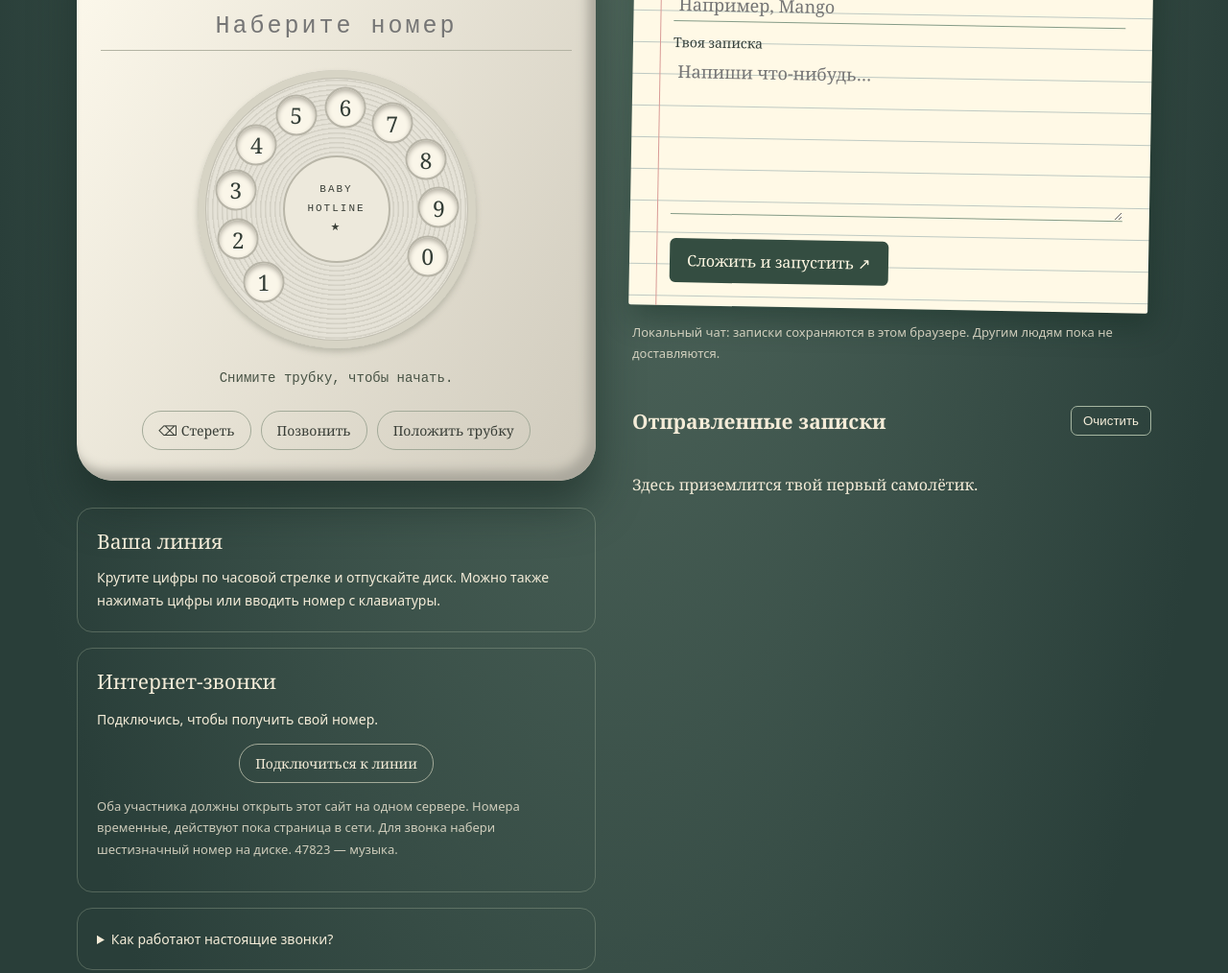
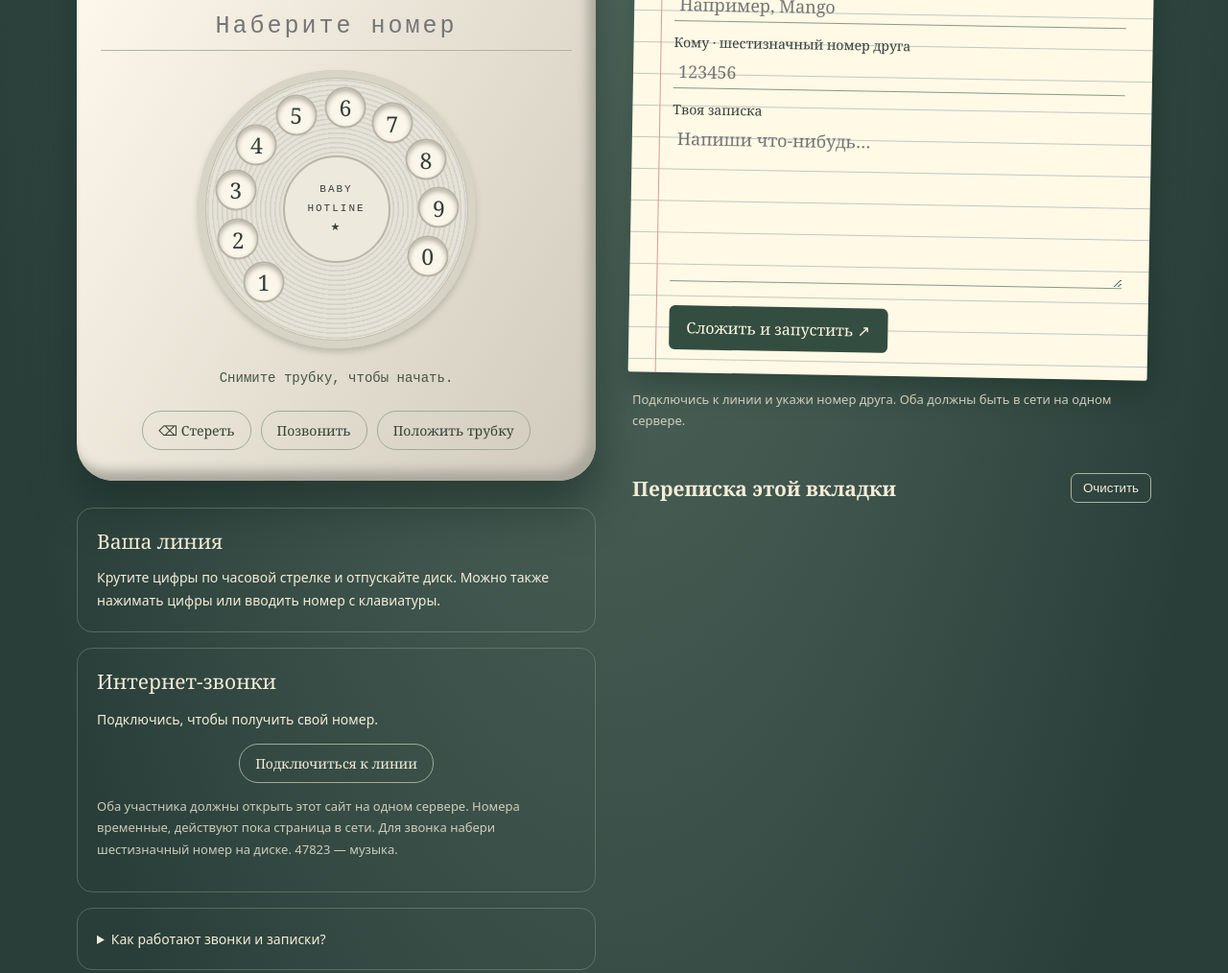
Before and after one commit to sherbakovyan7-bit/babyhotline, a website: page index.html in a window 1280 px wide. Shown: the part 357-1371 px from the top of the page at 96% size. Drawn offline with Linux system fonts and the light colour scheme.

Commit message:
Add online paper message delivery through shared backend

```diff
--- /dev/null
+++ b/chat.js
@@ -0,0 +1,16 @@
+(() => {
+ const el=id=>document.getElementById(id),form=el('paper');
+ const label=document.createElement('label');label.htmlFor='recipient';label.textContent='Кому · шестизначный номер друга';
+ const input=document.createElement('input');input.id='recipient';input.inputMode='numeric';input.maxLength=6;input.pattern='[0-9]{6}';input.required=true;input.placeholder='123456';
+ form.insertBefore(label,el('message').previousElementSibling);label.after(input);
+ el('mailStatus').textContent='Подключись к линии и укажи номер друга. Оба должны быть в сети на одном сервере.';
+ document.querySelector('footer').textContent='Сообщения и номера передаются общему серверу. Вдохновлено названием песни Джека Стаубера. Неофициальный проект.';
+ document.querySelector('.post-heading h2').textContent='Переписка этой вкладки';
+ el('letters').replaceChildren();
+ el('clearMail').onclick=()=>el('letters').replaceChildren();
+ let sending=false,receiving=false;const seen=new Set();
+ function show(m,outgoing){const card=document.createElement('article');card.className='letter';const name=document.createElement('strong'),text=document.createElement('p'),time=document.createElement('small');name.textContent=(outgoing?'Ты → '+m.to:m.name+' · '+m.from);text.textContent=m.text;time.textContent=new Date(m.time).toLocaleTimeString();card.append(name,text,time);el('letters').prepend(card);while(el('letters').children.length>100)el('letters').lastChild.remove();}
+ el('paper').onsubmit=async e=>{e.preventDefault();if(sending)return;const name=el('sender').value.trim(),text=el('message').value.trim(),to=el('recipient').value.trim();if(!name||!text||!/^\d{6}$/.test(to)){el('mailStatus').textContent='Заполни ник, номер друга и сообщение.';return}sending=true;el('send').disabled=true;el('mailStatus').textContent='Передаём записку серверу…';try{const result=await window.hotlineChat.send(to,name,text);show(result.message,true);el('message').value='';el('paper').classList.add('folding');const rect=el('paper').getBoundingClientRect();setTimeout(()=>{const plane=document.createElement('div');plane.className='plane';plane.textContent='➤';plane.style.fontSize='75px';plane.style.left=rect.left+rect.width/2+'px';plane.style.top=rect.top+rect.height/2+'px';document.body.append(plane);setTimeout(()=>{plane.remove();el('paper').classList.remove('folding')},1100)},600);el('mailStatus').textContent='Записка принята сервером для '+to+'. Друг увидит её при следующем обновлении; это не отметка о прочтении.';}catch(error){el('mailStatus').textContent=error.message;}finally{sending=false;el('send').disabled=false;}};
+ async function receive(){if(receiving)return;receiving=true;try{const result=await window.hotlineChat?.receive();if(!result)return;for(const m of result.messages){if(seen.has(m.id))continue;seen.add(m.id);show(m,false);el('mailStatus').textContent='✈ Новая записка от '+m.name+' · '+m.from;}if(seen.size>500){const ids=result.messages.map(m=>m.id);seen.clear();ids.forEach(id=>seen.add(id))}}catch(error){el('mailStatus').textContent='Не удалось получить сообщения: '+error.message}finally{receiving=false}}
+ setInterval(receive,2000);
+})();
--- a/index.html
+++ b/index.html
@@ -20,11 +20,11 @@
 <div class="controls"><button id="erase">⌫ Стереть</button><button id="call">Позвонить</button><button id="hangup">Положить трубку</button></div>
 </section>
 <section class="panel"><h2 id="heading">Ваша линия</h2><div id="story" aria-live="polite">Крутите цифры по часовой стрелке и отпускайте диск. Можно также нажимать цифры или вводить номер с клавиатуры.</div><a class="call" id="external" hidden>Открыть приложение для звонка ↗</a></section>
-<details class="panel"><summary>Как работают настоящие звонки?</summary><p>На мобильном набранный номер открывается в приложении «Телефон». Вызов подтверждаете вы; оплата — по тарифу оператора.</p><p>На компьютере ссылка откроет совместимое приложение телефонии, если оно установлено и настроено. Сам сайт не передаёт голос. Для звонков внутри браузера нужен отдельный VoIP-провайдер, сервер и аккаунт с балансом — здесь они пока не подключены.</p><p>Секретные номера запускают только вымышленную сцену внутри сайта. Это фан-проект, не служба психологической помощи.</p></details>
+<details class="panel"><summary>Как работают звонки и записки?</summary><p>Для общения внутри Baby Hotline оба участника подключаются к одному серверу и получают временные шестизначные номера. Записки передаются через сервер, голос — через WebRTC. В некоторых сетях для голоса нужен TURN.</p><p>Ссылка «Открыть приложение для звонка» относится к обычной телефонии: такие вызовы обслуживает ваш оператор. 47823 включает выбранную музыку.</p><p>Постоянный сервер пока не размещён. История записок временная; подтверждение отправки не означает прочтение.</p></details>
 </div><section class="mail-side" aria-label="Бумажный чат"><form id="paper" class="paper"><h2>Бумажная почта</h2><label for="sender">От кого · ник отправителя</label><input id="sender" required maxlength="40" placeholder="Например, Mango" autocomplete="nickname"><label for="message">Твоя записка</label><textarea id="message" required maxlength="2000" placeholder="Напиши что-нибудь…"></textarea><button id="send" type="submit">Сложить и запустить ↗</button></form><p class="mail-hint" id="mailStatus" role="status">Локальный чат: записки сохраняются в этом браузере. Другим людям пока не доставляются.</p><div class="post-heading"><h2>Отправленные записки</h2><button id="clearMail" type="button">Очистить</button></div><div id="letters" class="letters" aria-label="История записок"></div></section></div></main><footer>Номер никуда не отправляется сайтом.<br>Вдохновлено названием песни Джека Стаубера. Неофициальный проект.</footer>
-<script src="mail.js" defer></script>
 <script src="voice.js" defer></script>
 <script src="connection.js" defer></script>
+<script src="chat.js" defer></script>
 <script>
 const $=id=>document.getElementById(id),number=$('number'),rotor=$('rotor');
 let lifted=false,busy=false,audio,timers=[],sources=[],drag=null,suppressClick=false;
--- a/voice.js
+++ b/voice.js
@@ -21,5 +21,6 @@
  const oldReceiver=get('receiver').onclick;get('receiver').onclick=()=>{if(current||incoming||working){end();hangup()}else oldReceiver()};
  async function poll(){if(!identity||polling)return;polling=true;try{const data=await api('poll');const id=current?.id||incoming?.id;if(id){const c=data.calls.find(x=>x.id===id);if(!c||c.state==='ended'){clean();status('Твой номер: '+identity.number+' · '+(c?.reason||'Звонок завершён'));return}if(c.answer&&peer&&!peer.remoteDescription){await peer.setRemoteDescription(c.answer);status('Соединяем…')}}else if(!working){const c=data.calls.find(x=>x.to===identity.number&&x.state==='ringing');if(c){incoming=c;get('acceptVoice').hidden=false;get('endVoice').hidden=false;status('☎ Входящий от '+c.from)}}if(incoming&&!working&&Date.now()-lastRing>2500){sound(660,.3,.06);lastRing=Date.now()}}catch(e){await end();identity=null;get('connectVoice').hidden=false;status('Связь с сервером потеряна. '+e.message)}finally{polling=false}}
  setInterval(poll,1200);
+ window.hotlineChat={send:async(to,name,text)=>{if(!identity)throw Error('Сначала нажми «Подключиться к линии», чтобы получить свой номер.');return api('messages',{to,name,text})},receive:async()=>identity?api('messages'):null};
  window.addEventListener('pagehide',()=>{const id=current?.id||incoming?.id;if(id&&identity)fetch('/api/call/'+id+'/end',{method:'POST',keepalive:true,headers:{'Content-Type':'application/json',Authorization:'Bearer '+identity.token},body:'{}'}).catch(()=>{});clean()});
 })();
```
Also changed, not shown: server.mjs (+9 -0 lines), README.md.
